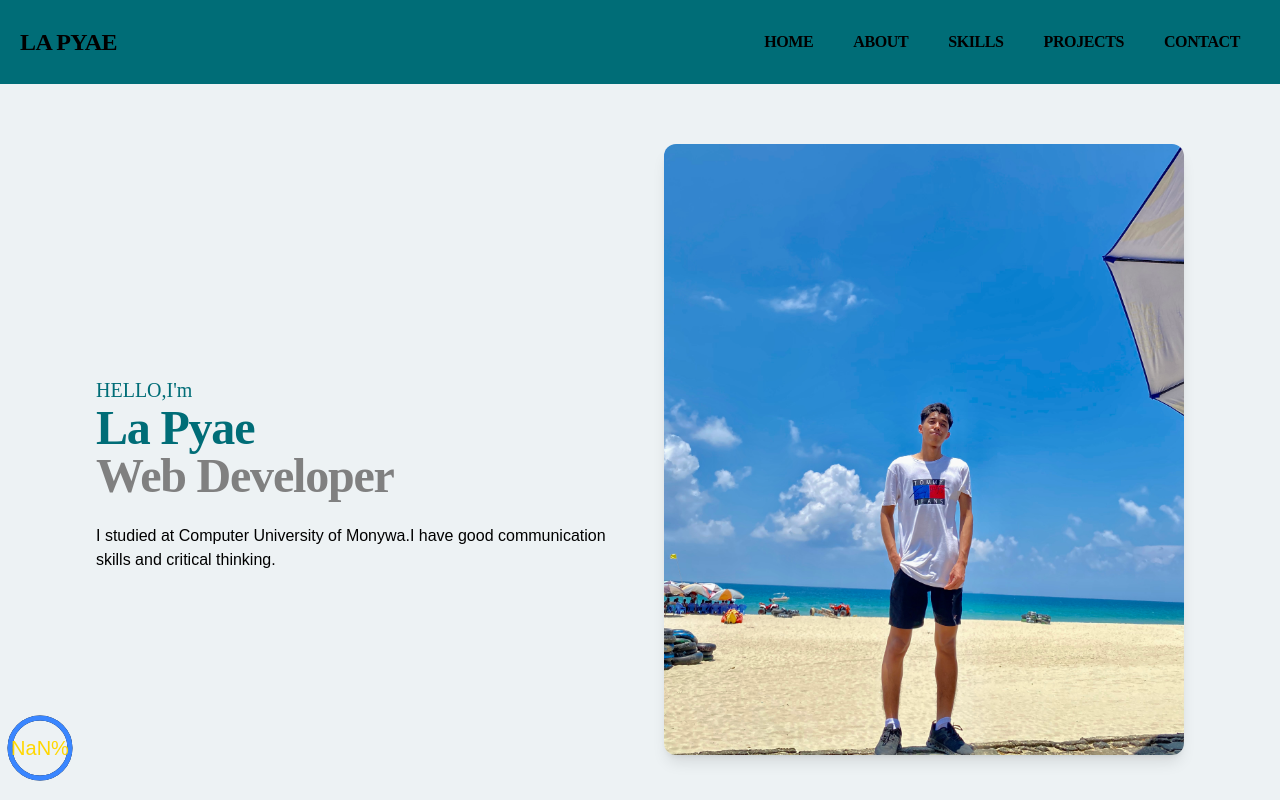
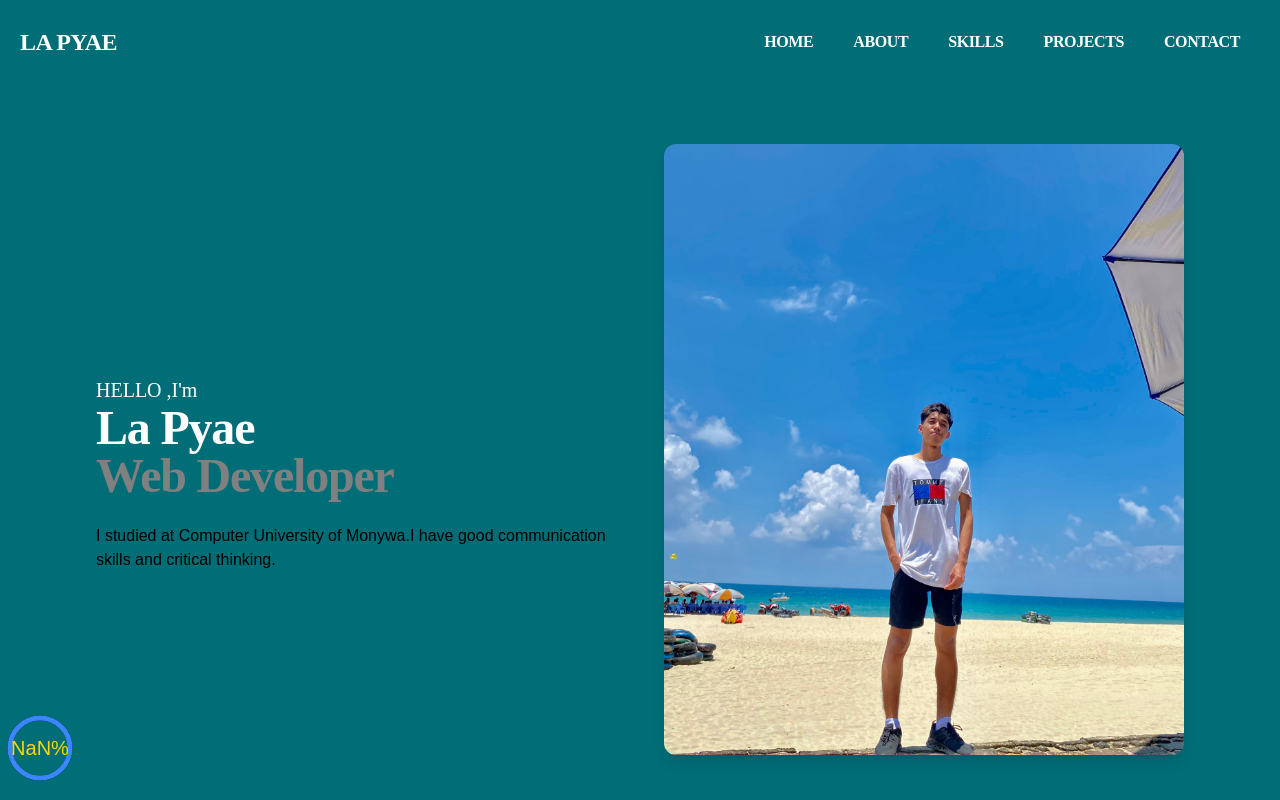
Before and after one commit to 4-LaPyae/portfolio, a React (Vite) app: page / in a window 1280 px wide. Shown: the top 800 px of the page. Built offline with nearby package versions, Linux system fonts and the light colour scheme.

Commit message:
git home change background and navbar text change

```diff
--- a/src/components/home/Home.jsx
+++ b/src/components/home/Home.jsx
@@ -5,13 +5,13 @@ import { faPhone } from "@fortawesome/free-solid-svg-icons";
 import { faGithub } from "@fortawesome/free-brands-svg-icons";
 const Home = () => {
   return (
-    <div className="mx-auto px-6 md:px-12  bg-cprimary py-3 md:py-10">
+    <div className="mx-auto px-6 md:px-12 py-3 md:py-10">
       <section className="mb-10 md:mb-16 bg-neutral-50 text-center md:text-left">
         <div className=" py-5 md:px-12">
           <div className="flex grid items-center md:gap-12 md:grid-cols-2">
             <div className="md:mt-12">
-              <span className=" text-xl font-bebas text-cu">HELLO,I'm</span>
-              <h1 className="md-3 md:mb-6 text-4xl md:text-5xl text-cu font-bebas font-bold leading-tight tracking-tight">
+              <span className=" text-xl font-bebas text-white">HELLO ,I'm</span>
+              <h1 className="md-3 md:mb-6 text-4xl md:text-5xl text-white font-bebas font-bold leading-tight tracking-tight">
                 La Pyae <br />
                 <span className="text-primary font-bebas">Web Developer</span>
               </h1>
--- a/src/components/navbar/MobileButton.jsx
+++ b/src/components/navbar/MobileButton.jsx
@@ -14,7 +14,7 @@ const MobileButton = ({ open, setOpen, links }) => {
       {links.map((link) => (
         <div
           key={link.id}
-          className="w-full flex justify-center py-3 font-bebas  font-bold leading-tight tracking-tight hover:text-primary items-center ease-in duration-300"
+          className="w-full cursor-pointer flex justify-center text-cu py-3 font-bebas  font-bold leading-tight tracking-tight hover:text-primary items-center ease-in duration-300"
         >
           <Link
             activeClass="active"
--- a/src/components/navbar/Navbar.jsx
+++ b/src/components/navbar/Navbar.jsx
@@ -3,7 +3,7 @@ import { faBars } from "@fortawesome/free-solid-svg-icons";
 import { faXmark } from "@fortawesome/free-solid-svg-icons";
 import MobileButton from "./MobileButton";
 import { useState } from "react";
-import { Link, animateScroll as scroll } from "react-scroll";
+import { Link } from "react-scroll";
 let Links = [
   { id: 1, name: "HOME", link: "home", offset: -90 },
   { id: 2, name: "ABOUT", link: "about", offset: 0 },
@@ -20,7 +20,7 @@ const Navbar = () => {
     <div className="md:w-auto py-5 px-5  flex flex-col justify-between">
       <div className="flex justify-between items-center">
         <div>
-          <h2 className="text-2xl font-bebas font-bold leading-tight tracking-tight ">
+          <h2 className="text-2xl text-white font-bebas font-bold leading-tight tracking-tight ">
             LA PYAE
           </h2>
         </div>
@@ -28,7 +28,7 @@ const Navbar = () => {
           {Links.map((link) => (
             <div
               key={link.id}
-              className="py-3 px-5 text-center font-bebas font-bold leading-tight tracking-tight cursor-pointer transition duration-500 hover:text-primary"
+              className="py-3 px-5 text-center text-white font-bebas font-bold leading-tight tracking-tight cursor-pointer transition duration-500 hover:text-primary"
             >
               <Link
                 activeClass="active"
@@ -46,9 +46,13 @@ const Navbar = () => {
         <div className="md:hidden flex items-center">
           <button onClick={btnHandler}>
             {open ? (
-              <FontAwesomeIcon icon={faXmark} size="2xl" />
+              <FontAwesomeIcon
+                className="text-white"
+                icon={faXmark}
+                size="2xl"
+              />
             ) : (
-              <FontAwesomeIcon icon={faBars} size="xl" />
+              <FontAwesomeIcon className="text-white" icon={faBars} size="xl" />
             )}
           </button>
         </div>
--- a/src/components/project/ProjectDetail.jsx
+++ b/src/components/project/ProjectDetail.jsx
@@ -30,7 +30,7 @@ export default function ProjectDetail({ item }) {
             ></div>
             <div className="flex items-center min-h-screen ">
               <div className="relative w-full max-w-6xl mx-auto p-4 bg-white rounded-md shadow-lg">
-                <div className="flex">
+                <div className="flex ">
                   <div
                     className="absolute top-0 right-0 px-1"
                     onClick={() => setShowModal(false)}
@@ -38,24 +38,24 @@ export default function ProjectDetail({ item }) {
                     <FontAwesomeIcon icon={faXmark} size="2xl" />
                   </div>
                   <div className=" text-center md:text-left mt-5 w-full">
-                    <div class="block rounded-lg ">
-                      <div class="flex flex-wrap">
-                        <div class="block w-full shrink-0 grow-0 basis-auto md:flex md:w-4/12">
+                    <div className="block rounded-lg ">
+                      <div className="flex flex-wrap">
+                        <div className="block w-full shrink-0 grow-0 basis-auto md:flex md:w-4/12">
                           <img
                             src={item?.path}
                             alt="Trendy Pants and Shoes"
-                            class="w-full rounded-t-lg md:rounded-tr-none md:rounded-bl-lg"
+                            className="w-full rounded-t-lg md:rounded-tr-none md:rounded-bl-lg"
                           />
                         </div>
-                        <div class="w-full shrink-0 grow-0 basis-auto md:w-8/12">
-                          <div class="px-6 py-12 md:px-12">
-                            <h2 class="mb-6 pb-2 text-3xl font-bold">
+                        <div className="w-full shrink-0 grow-0 basis-auto md:w-8/12">
+                          <div className="px-6 py-12 md:px-12">
+                            <h2 className="mb-6 pb-2 text-3xl font-bold">
                               Project Details
                             </h2>
-                            <h2 class="mb-6 pb-2 text-2xl font-bold">
+                            <h2 className="mb-6 pb-2 text-2xl font-bold">
                               {item?.title}
                             </h2>
-                            <p class="mb-6 pb-2 text-neutral-500 dark:text-neutral-300"></p>
+                            <p className="mb-6 pb-2 text-neutral-500 dark:text-neutral-300"></p>
                           </div>
                         </div>
                       </div>
```
